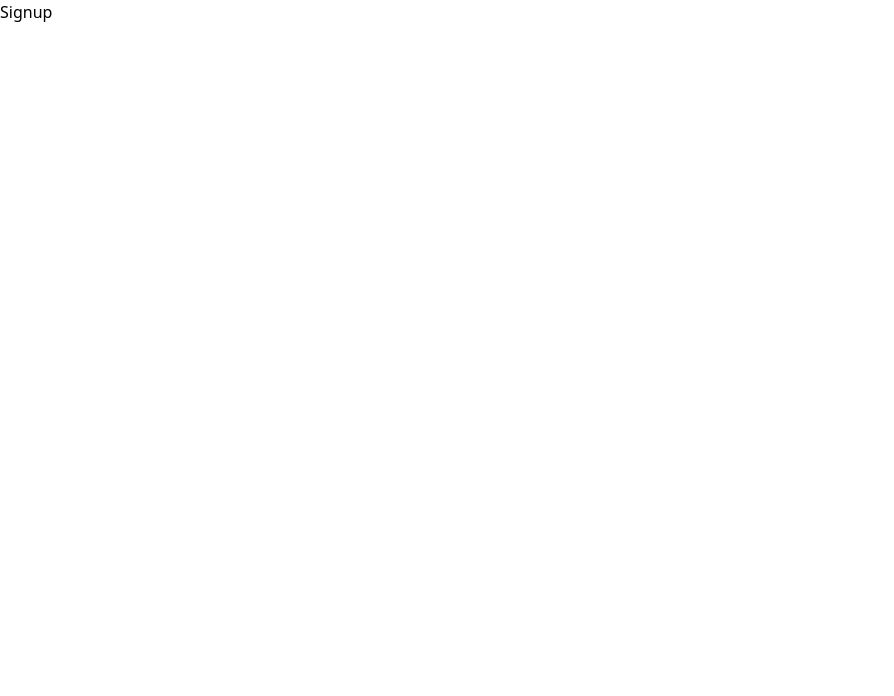
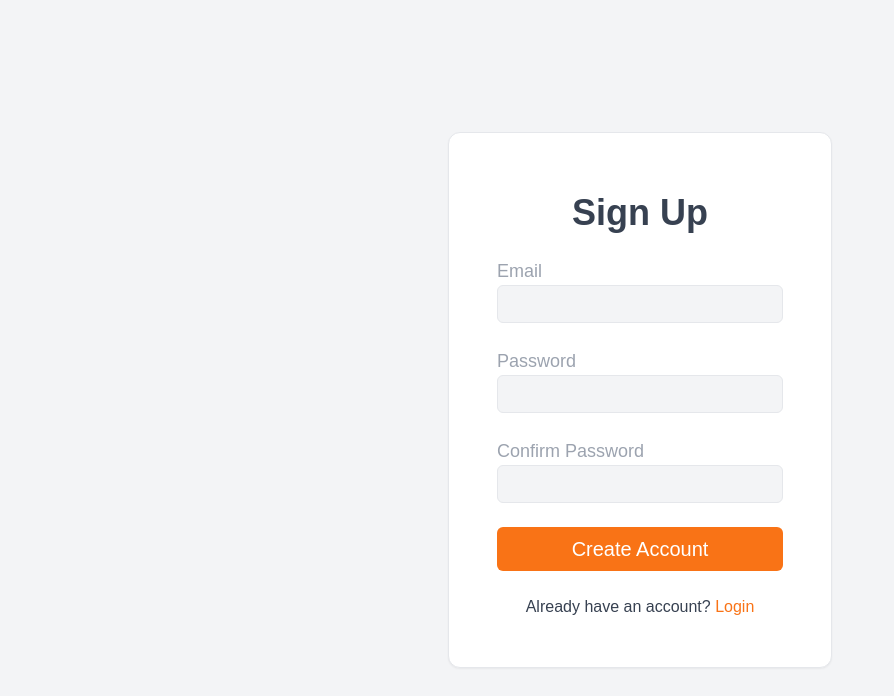
Before and after one commit to Grupith/oilchangeapp, a React (Create React App) app: page /signup in a window 1280 px wide. Shown: the top 696 px of the page, without its empty margins (0-894 px from the left). Built offline with nearby package versions, Linux system fonts and the light colour scheme.

Commit message:
styled the login and signup components

```diff
--- a/src/App.js
+++ b/src/App.js
@@ -8,11 +8,11 @@ import Signup from './components/Signup'
 function App() {
   return (
     <BrowserRouter>
-      <div>
+      <div className='font-Nunito'>
         <Routes>
-          <Route path='/' element={<Dashboard />} />
-          <Route path='/Login' element={<Login />} />
-          <Route path='/Signup' element={<Signup />} />
+          <Route path='/dashboard' element={<Dashboard />} />
+          <Route path='/login' element={<Login />} />
+          <Route path='/signup' element={<Signup />} />
         </Routes>
       </div>
     </BrowserRouter>
--- a/src/Components/Login.js
+++ b/src/Components/Login.js
@@ -1,7 +1,24 @@
 import React from 'react'
+import {Link} from 'react-router-dom'
 
 export default function Login() {
   return (
-    <div>Login</div>
+    <div className='bg-gray-100 h-screen flex justify-center'>
+      <div className='bg-white max-w-sm m-auto border rounded-xl p-12 shadow-sm'>
+        <form className='space-y-6'>
+          <h1 className='font-bold text-4xl text-center text-gray-700 m-3'>Login</h1>
+            <div>
+              <label htmlFor='Email' className='text-lg text-gray-400'>Email </label>
+              <input type='email' name='Email' autoComplete='off' className='border rounded-md text-xl w-full px-3 py-1 bg-gray-100'  />
+            </div>
+              <div>
+                <label htmlFor='Password' className='text-lg text-gray-400'>Password </label>
+                <input type='password' name='Password' autoComplete='off' className='border rounded-md text-xl w-full px-3 py-1 bg-gray-100' />
+              </div>
+              <button type='submit' className='text-xl text-white bg-orange-500 rounded-md py-2 w-full'>Submit</button>
+              <p className='text-center text-md text-gray-700'>Don't have an account? <Link to='/signup' className='text-orange-500'>Sign Up</Link> </p>
+        </form>
+      </div>
+    </div>
   )
 }
--- a/src/Components/Signup.js
+++ b/src/Components/Signup.js
@@ -1,7 +1,28 @@
 import React from 'react'
+import { Link } from 'react-router-dom'
 
 export default function Signup() {
   return (
-    <div>Signup</div>
+    <div className='bg-gray-100 h-screen flex justify-center'>
+      <div className='bg-white max-w-sm m-auto border rounded-xl p-12 shadow-sm'>
+        <form className='space-y-6'>
+          <h1 className='font-bold text-4xl text-center text-gray-700 m-3'>Sign Up</h1>
+            <div>
+              <label htmlFor='Email' className='text-lg text-gray-400'>Email </label>
+              <input type='email' name='Email' autoComplete='off' className='border rounded-md text-xl w-full px-3 py-1 bg-gray-100'  />
+            </div>
+              <div>
+                <label htmlFor='Password' className='text-lg text-gray-400'>Password </label>
+                <input type='password' name='Password' autoComplete='off' className='border rounded-md text-xl w-full px-3 py-1 bg-gray-100' />
+              </div>
+              <div>
+                <label htmlFor='confirmPassword' className='text-lg text-gray-400'>Confirm Password </label>
+                <input type='password' name='confirmPassword' autoComplete='off' className='border rounded-md text-xl w-full px-3 py-1 bg-gray-100' />
+              </div>
+              <button type='submit' className='text-xl text-white bg-orange-500 rounded-md py-2 w-full'>Create Account</button>
+              <p className='text-center text-md text-gray-700'>Already have an account? <Link to='/login' className='text-orange-500'>Login</Link> </p>
+        </form>
+      </div>
+    </div>
   )
 }
--- a/src/index.css
+++ b/src/index.css
@@ -1,3 +1,4 @@
 @tailwind base;
 @tailwind components;
 @tailwind utilities;
+@import url('https://fonts.googleapis.com/css2?family=Nunito:ital,wght@0,200;0,300;0,400;0,500;0,600;0,700;0,800;0,900;0,1000;1,200;1,300;1,400;1,500;1,600;1,700;1,800;1,900;1,1000&display=swap');
--- a/tailwind.config.js
+++ b/tailwind.config.js
@@ -2,7 +2,11 @@
 module.exports = {
   content: ["./src/**/*.{js,jsx,ts,tsx}",],
   theme: {
-    extend: {},
+    extend: {
+      fontFamily: {
+        'Nunito': ['Nunito', 'sans-serif']
+      },
+    },
   },
   plugins: [],
 }
```
